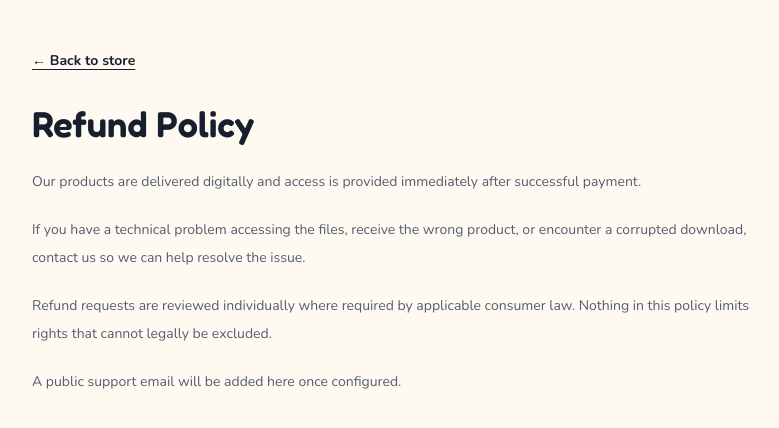
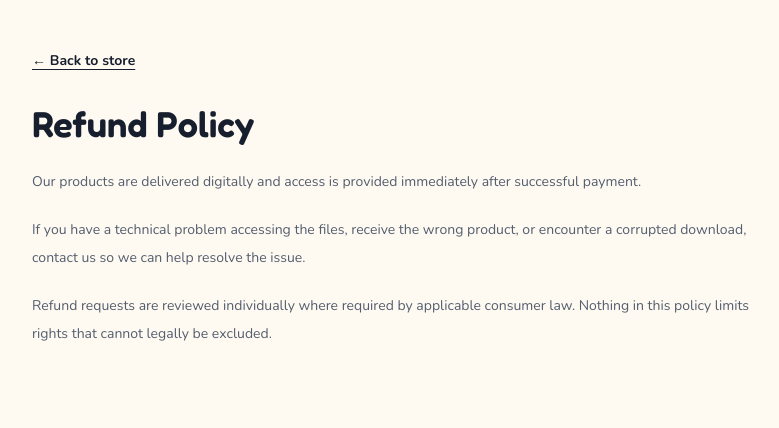
Before and after one commit to cybersimplified20-cmd/fun-for-children-store, a Next.js app: page /refund-policy in a window 1280 px wide. Shown: the top 428 px of the page, without its empty margins (244-1023 px from the left). Built offline with nearby package versions, Linux system fonts and the light colour scheme.

Commit message:
Remove support email references

```diff
--- a/app/refund-policy/page.tsx
+++ b/app/refund-policy/page.tsx
@@ -9,7 +9,7 @@ export default function Page() {
         <p>Our products are delivered digitally and access is provided immediately after successful payment.</p>
         <p>If you have a technical problem accessing the files, receive the wrong product, or encounter a corrupted download, contact us so we can help resolve the issue.</p>
         <p>Refund requests are reviewed individually where required by applicable consumer law. Nothing in this policy limits rights that cannot legally be excluded.</p>
-        <p>A public support email will be added here once configured.</p>
+
       </div>
     </main>
   )
```
